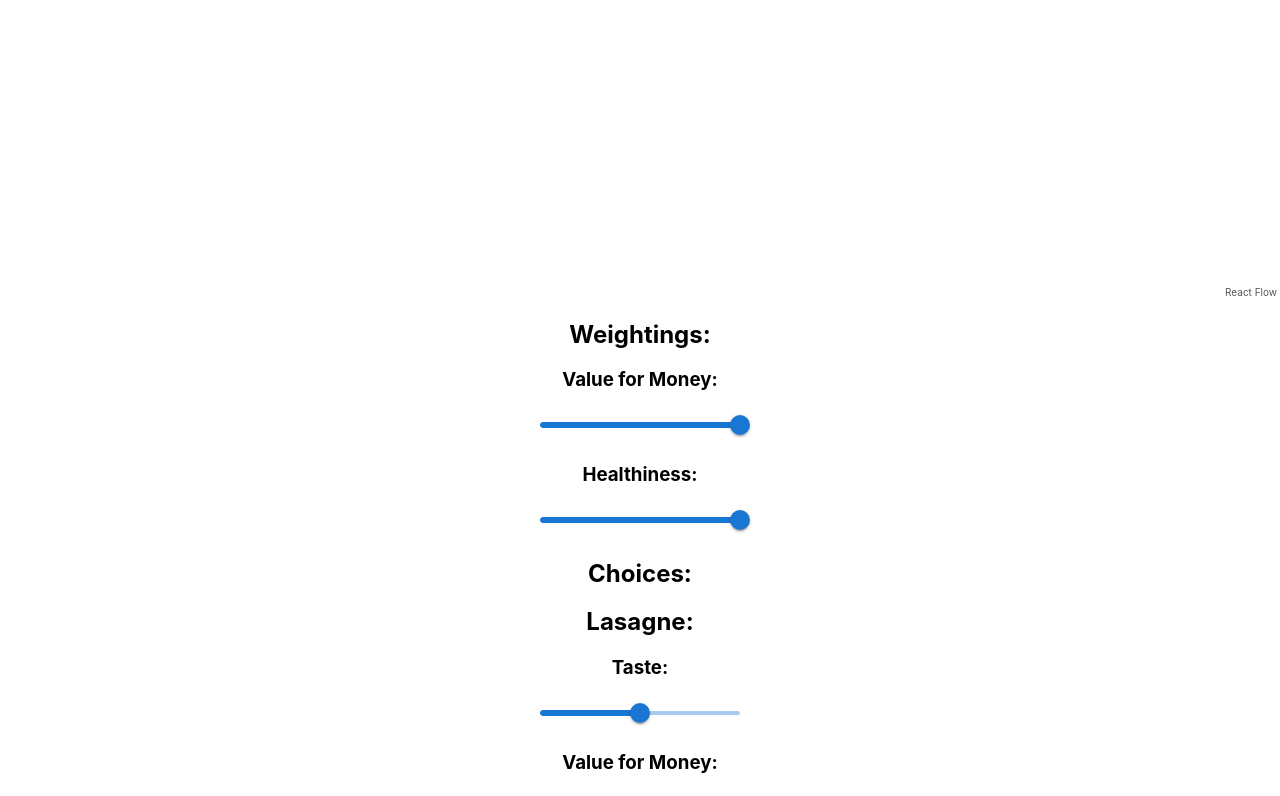
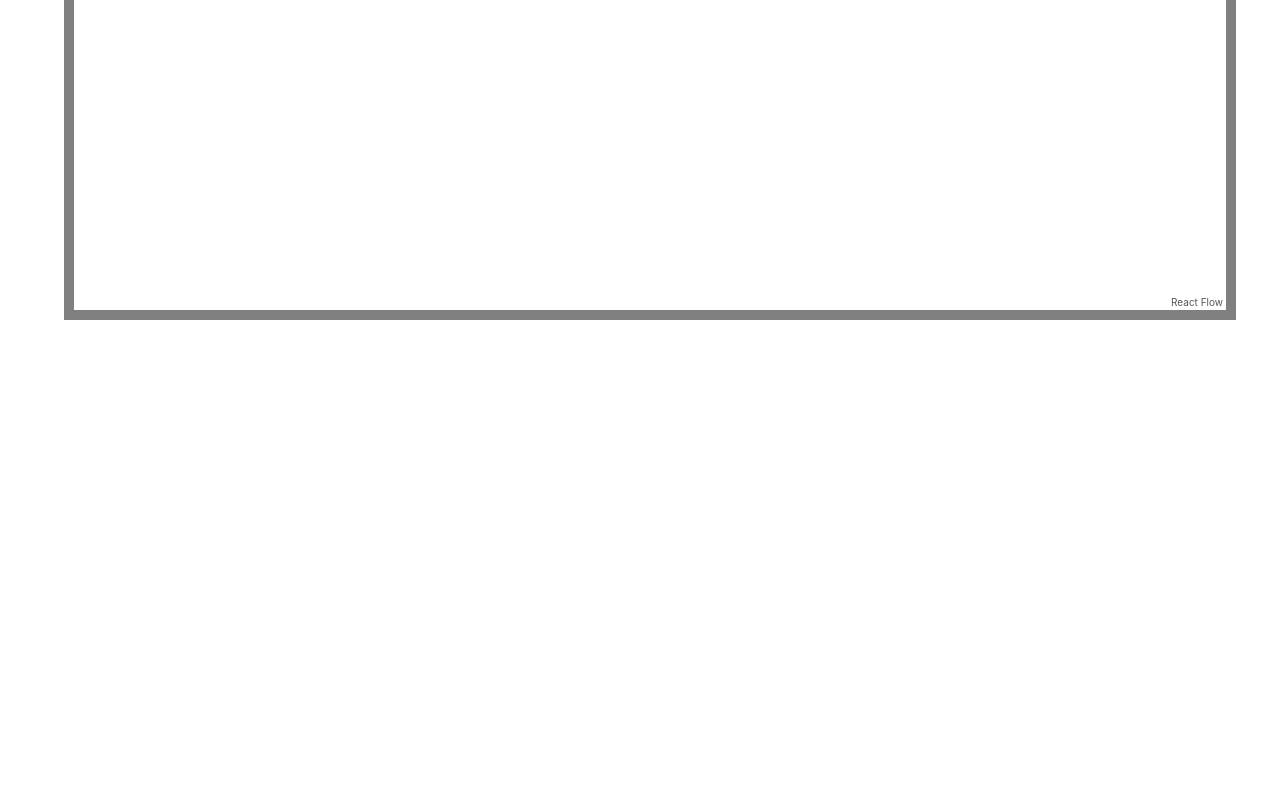
Before and after one commit to EmmaMcCracken/decision-making-helper, a React (Create React App) app: page / in a window 1280 px wide. Shown: the part 633-1429 px from the top of the page. After the commit the page ends 953 px from the top, so only its background shows below. Built offline with nearby package versions, Linux system fonts and the light colour scheme.

Commit message:
placed boxes and sliders into the react flow nodes

```diff
--- a/src/App.tsx
+++ b/src/App.tsx
@@ -17,6 +17,7 @@ function App() {
         label: (
           <>
             <h3>Taste: </h3>
+            <p>Weighting: {state.attributes[0].weighting}</p>
             <Box className="nodrag" sx={{ width: 100, margin: "0 auto" }}>
               <Slider
                 defaultValue={50}
@@ -41,27 +42,12 @@ function App() {
     },
     {
       id: "2",
-      data: { label: "Node 2" },
-      position: { x: 500, y: 20 },
-    },
-    { id: "3", data: { label: "Node 3" }, position: { x: 750, y: 20 } },
-    { id: "e1-2", source: "1", target: "2", animated: true },
-  ];
-
-  return (
-    <div className="App">
-      <header className="App-header">
-        <h1>Decision Making Helper</h1>
-      </header>
-      <main className="container">
-        <div style={{ width: "100%", height: "100vh" }}>
-          <ReactFlow elements={elements} />
-        </div>
-
-        <h2>Weightings:</h2>
-
+      data: {
+        label: (
+          <>
             <h3>Value for Money: </h3>
-        <Box sx={{ width: 200, margin: "0 auto" }}>
+            <p>Weighting: {state.attributes[1].weighting}</p>
+            <Box className="nodrag" sx={{ width: 100, margin: "0 auto" }}>
               <Slider
                 defaultValue={50}
                 onChange={(e) => {
@@ -77,8 +63,19 @@ function App() {
                 step={0.1}
               />
             </Box>
+          </>
+        ),
+      },
+      position: { x: 500, y: 20 },
+    },
+    {
+      id: "3",
+      data: {
+        label: (
+          <>
             <h3>Healthiness: </h3>
-        <Box sx={{ width: 200, margin: "0 auto" }}>
+            <p>Weighting: {state.attributes[2].weighting}</p>
+            <Box className="nodrag" sx={{ width: 100, margin: "0 auto" }}>
               <Slider
                 defaultValue={50}
                 onChange={(e) => {
@@ -94,10 +91,19 @@ function App() {
                 step={0.1}
               />
             </Box>
-        <h2>Choices:</h2>
+          </>
+        ),
+      },
+      position: { x: 750, y: 20 },
+    },
+    {
+      id: "4",
+      data: {
+        label: (
+          <>
             <h2>Lasagne:</h2>
-        <h3>Taste: </h3>
-        <Box sx={{ width: 200, margin: "0 auto" }}>
+            <h3>Taste: {state.choices[0].weightings[0]} </h3>
+            <Box className="nodrag" sx={{ width: 100, margin: "0 auto" }}>
               <Slider
                 defaultValue={50}
                 onChange={(e) => {
@@ -111,8 +117,8 @@ function App() {
                 }}
               />
             </Box>
-        <h3>Value for Money: </h3>
-        <Box sx={{ width: 200, margin: "0 auto" }}>
+            <h3>Value for Money: {state.choices[0].weightings[1]} </h3>
+            <Box className="nodrag" sx={{ width: 100, margin: "0 auto" }}>
               <Slider
                 defaultValue={50}
                 onChange={(e) => {
@@ -126,8 +132,8 @@ function App() {
                 }}
               />
             </Box>
-        <h3>Healthiness: </h3>
-        <Box sx={{ width: 200, margin: "0 auto" }}>
+            <h3>Healthiness: {state.choices[0].weightings[2]} </h3>
+            <Box className="nodrag" sx={{ width: 100, margin: "0 auto" }}>
               <Slider
                 defaultValue={50}
                 onChange={(e) => {
@@ -141,9 +147,19 @@ function App() {
                 }}
               />
             </Box>
+          </>
+        ),
+      },
+      position: { x: 250, y: 200 },
+    },
+    {
+      id: "5",
+      data: {
+        label: (
+          <>
             <h2>Chicken wings:</h2>
-        <h3>Taste: </h3>
-        <Box sx={{ width: 200, margin: "0 auto" }}>
+            <h3>Taste: {state.choices[1].weightings[0]}</h3>
+            <Box className="nodrag" sx={{ width: 100, margin: "0 auto" }}>
               <Slider
                 defaultValue={50}
                 onChange={(e) => {
@@ -157,8 +173,8 @@ function App() {
                 }}
               />
             </Box>
-        <h3>Value for Money: </h3>
-        <Box sx={{ width: 200, margin: "0 auto" }}>
+            <h3>Value for Money: {state.choices[1].weightings[1]} </h3>
+            <Box className="nodrag" sx={{ width: 100, margin: "0 auto" }}>
               <Slider
                 defaultValue={50}
                 onChange={(e) => {
@@ -172,8 +188,8 @@ function App() {
                 }}
               />
             </Box>
-        <h3>Healthiness: </h3>
-        <Box sx={{ width: 200, margin: "0 auto" }}>
+            <h3>Healthiness: {state.choices[1].weightings[2]} </h3>
+            <Box className="nodrag" sx={{ width: 100, margin: "0 auto" }}>
               <Slider
                 defaultValue={50}
                 onChange={(e) => {
@@ -187,9 +203,19 @@ function App() {
                 }}
               />
             </Box>
+          </>
+        ),
+      },
+      position: { x: 500, y: 200 },
+    },
+    {
+      id: "7",
+      data: {
+        label: (
+          <>
             <h2>Salad:</h2>
-        <h3>Taste: </h3>
-        <Box sx={{ width: 200, margin: "0 auto" }}>
+            <h3>Taste: {state.choices[2].weightings[0]} </h3>
+            <Box className="nodrag" sx={{ width: 100, margin: "0 auto" }}>
               <Slider
                 defaultValue={50}
                 onChange={(e) => {
@@ -203,8 +229,8 @@ function App() {
                 }}
               />
             </Box>
-        <h3>Value for Money: </h3>
-        <Box sx={{ width: 200, margin: "0 auto" }}>
+            <h3>Value for Money: {state.choices[2].weightings[1]} </h3>
+            <Box className="nodrag" sx={{ width: 100, margin: "0 auto" }}>
               <Slider
                 defaultValue={50}
                 onChange={(e) => {
@@ -218,8 +244,8 @@ function App() {
                 }}
               />
             </Box>
-        <h3>Healthiness: </h3>
-        <Box sx={{ width: 200, margin: "0 auto" }}>
+            <h3>Healthiness: {state.choices[2].weightings[2]} </h3>
+            <Box className="nodrag" sx={{ width: 100, margin: "0 auto" }}>
               <Slider
                 defaultValue={50}
                 onChange={(e) => {
@@ -233,10 +259,39 @@ function App() {
                 }}
               />
             </Box>
-        <h1>The scores are:</h1>
+          </>
+        ),
+      },
+      position: { x: 750, y: 200 },
+    },
+    {
+      id: "6",
+      data: {
+        label: (
+          <>
+            <h1>Scores:</h1>
             <h3>Lasagne: {scores[0]}</h3>
             <h3>Chicken Wings: {scores[1]}</h3>
             <h3>Salad: {scores[2]}</h3>
+          </>
+        ),
+      },
+      position: { x: 500, y: 600 },
+    },
+  ];
+
+  return (
+    <div className="App">
+      <header className="App-header">
+        <h1>Decision Making Helper</h1>
+      </header>
+      <main className="container">
+        <div style={{ width: "90%", height: "100vh", margin: "auto" }}>
+          <ReactFlow
+            elements={elements}
+            style={{ border: "10px solid grey" }}
+          />
+        </div>
       </main>
     </div>
   );
```
Lines whose indentation alone changed are shown as unchanged.
